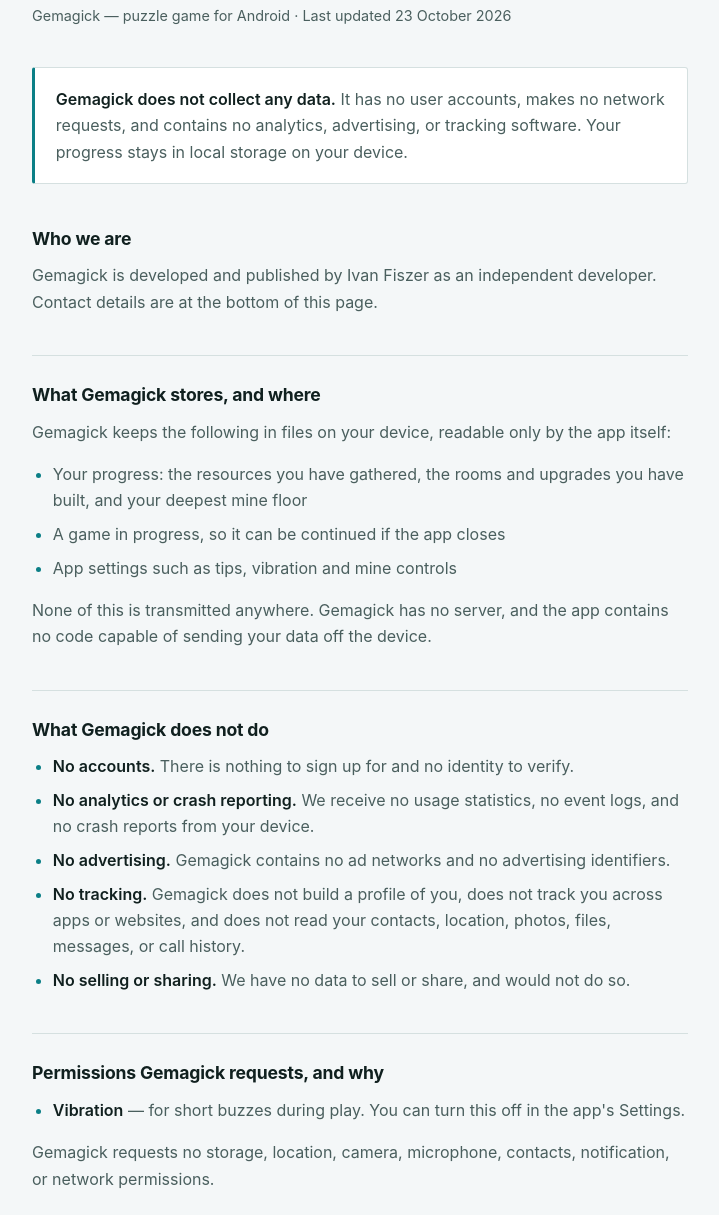
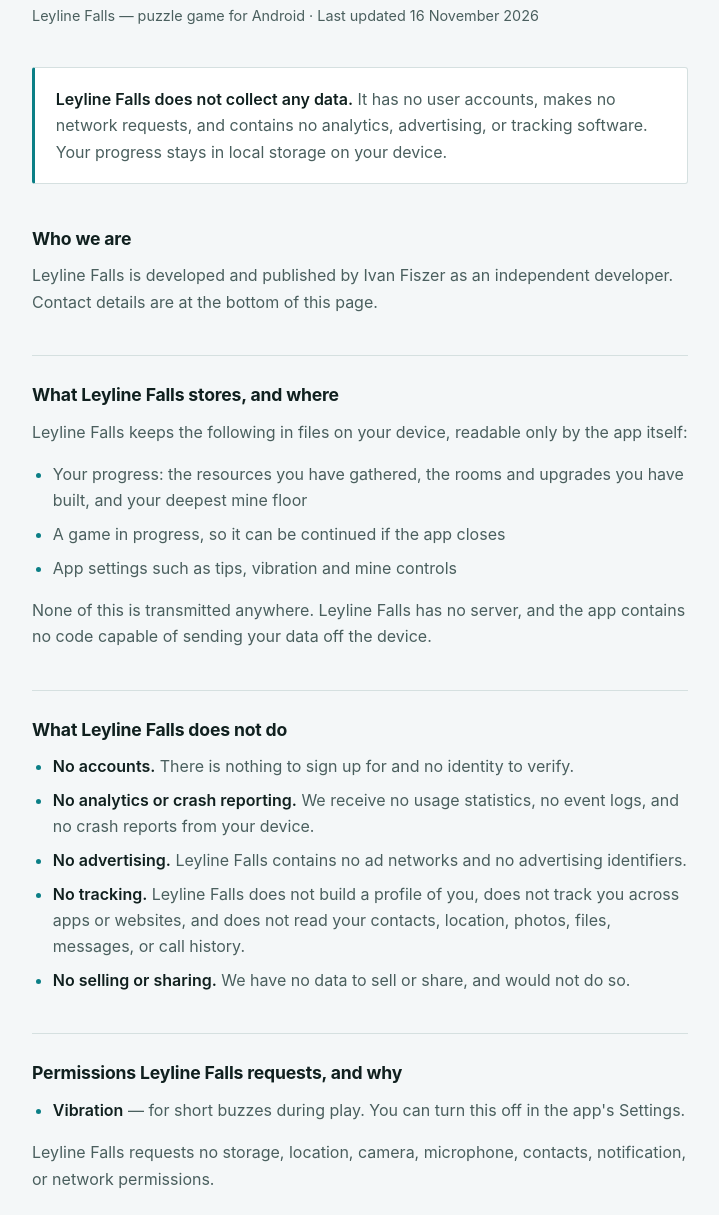
Before and after one commit to ifiszer/gemagick-site, a plain HTML site: page privacy.html in a window 1280 px wide. Shown: the part 85-1300 px from the top of the page, without its empty margins (280-999 px from the left). Drawn offline with Linux system fonts and the light colour scheme.

Commit message:
Rename Gemagick to Leyline Falls in the site text (#1)

```diff
--- a/privacy.html
+++ b/privacy.html
@@ -3,7 +3,7 @@
 <head>
 <meta charset="utf-8">
 <meta name="viewport" content="width=device-width, initial-scale=1">
-<title>Privacy Policy — Gemagick</title>
+<title>Privacy Policy — Leyline Falls</title>
 <style>
   :root {
     --ground: #F4F7F8;
@@ -70,56 +70,56 @@
 <main>
 
   <h1>Privacy Policy</h1>
-  <p class="meta">Gemagick — puzzle game for Android · Last updated 23 October 2026</p>
+  <p class="meta">Leyline Falls — puzzle game for Android · Last updated 16 November 2026</p>
 
   <div class="lede">
-    <p><strong>Gemagick does not collect any data.</strong> It has no user accounts, makes no network
+    <p><strong>Leyline Falls does not collect any data.</strong> It has no user accounts, makes no network
     requests, and contains no analytics, advertising, or tracking software. Your progress stays in
     local storage on your device.</p>
   </div>
 
   <h2>Who we are</h2>
-  <p>Gemagick is developed and published by Ivan Fiszer as an independent developer. Contact details
+  <p>Leyline Falls is developed and published by Ivan Fiszer as an independent developer. Contact details
   are at the bottom of this page.</p>
 
-  <h2>What Gemagick stores, and where</h2>
-  <p>Gemagick keeps the following in files on your device, readable only by the app itself:</p>
+  <h2>What Leyline Falls stores, and where</h2>
+  <p>Leyline Falls keeps the following in files on your device, readable only by the app itself:</p>
   <ul>
     <li>Your progress: the resources you have gathered, the rooms and upgrades you have built, and
     your deepest mine floor</li>
     <li>A game in progress, so it can be continued if the app closes</li>
     <li>App settings such as tips, vibration and mine controls</li>
   </ul>
-  <p>None of this is transmitted anywhere. Gemagick has no server, and the app contains no code
+  <p>None of this is transmitted anywhere. Leyline Falls has no server, and the app contains no code
   capable of sending your data off the device.</p>
 
-  <h2>What Gemagick does not do</h2>
+  <h2>What Leyline Falls does not do</h2>
   <ul>
     <li><strong>No accounts.</strong> There is nothing to sign up for and no identity to verify.</li>
     <li><strong>No analytics or crash reporting.</strong> We receive no usage statistics, no event
     logs, and no crash reports from your device.</li>
-    <li><strong>No advertising.</strong> Gemagick contains no ad networks and no advertising
+    <li><strong>No advertising.</strong> Leyline Falls contains no ad networks and no advertising
     identifiers.</li>
-    <li><strong>No tracking.</strong> Gemagick does not build a profile of you, does not track you
+    <li><strong>No tracking.</strong> Leyline Falls does not build a profile of you, does not track you
     across apps or websites, and does not read your contacts, location, photos, files, messages, or
     call history.</li>
     <li><strong>No selling or sharing.</strong> We have no data to sell or share, and would not do
     so.</li>
   </ul>
 
-  <h2>Permissions Gemagick requests, and why</h2>
+  <h2>Permissions Leyline Falls requests, and why</h2>
   <ul>
     <li><strong>Vibration</strong> — for short buzzes during play. You can turn this off in the
     app's Settings.</li>
   </ul>
-  <p>Gemagick requests no storage, location, camera, microphone, contacts, notification, or network
+  <p>Leyline Falls requests no storage, location, camera, microphone, contacts, notification, or network
   permissions.</p>
 
   <h2>Your data, your control</h2>
   <ul>
     <li><strong>Reset anything</strong> — Settings has a Reset progress button that starts a fresh
     game.</li>
-    <li><strong>Delete everything</strong> — uninstalling Gemagick removes the app's files and all
+    <li><strong>Delete everything</strong> — uninstalling Leyline Falls removes the app's files and all
     settings from your device. Because we hold no copy, uninstalling is a complete deletion. There is
     no account to close and no deletion request to file.</li>
     <li><strong>Android backup</strong> — if automatic app backup is turned on in your device's
@@ -129,18 +129,18 @@
   </ul>
 
   <h2>Children</h2>
-  <p>Gemagick is a general-audience game and is not directed at children under 13. Because it
+  <p>Leyline Falls is a general-audience game and is not directed at children under 13. Because it
   collects no data from anyone, it collects no data from children.</p>
 
   <h2>Google Play</h2>
-  <p>Gemagick is distributed through Google Play. Google collects its own data in connection with app
+  <p>Leyline Falls is distributed through Google Play. Google collects its own data in connection with app
   distribution — downloads, crash diagnostics you opt into at the Android level — under
   <a href="https://policies.google.com/privacy">Google's Privacy Policy</a>, which is outside our
   control and not covered by this policy. Any aggregate statistics Google shows us in Play Console
   do not identify individual users.</p>
 
   <h2>If this policy changes</h2>
-  <p>If a future version of Gemagick changes what it stores or introduces any network feature — for
+  <p>If a future version of Leyline Falls changes what it stores or introduces any network feature — for
   example advertising or in-app purchases — this page will be updated before that version is
   released, and the date at the top will change. Significant changes will also be described in the
   app's release notes on Google Play.</p>
@@ -148,7 +148,7 @@
   <footer>
     <p><strong>Questions about this policy?</strong><br>
     Email: <a href="mailto:ivan.fiszer@gmail.com">ivan.fiszer@gmail.com</a></p>
-    <p>Gemagick · <a href="./">Home</a></p>
+    <p>Leyline Falls · <a href="./">Home</a></p>
   </footer>
 
 </main>
```
Also changed, not shown: index.html (+3 -3 lines).
